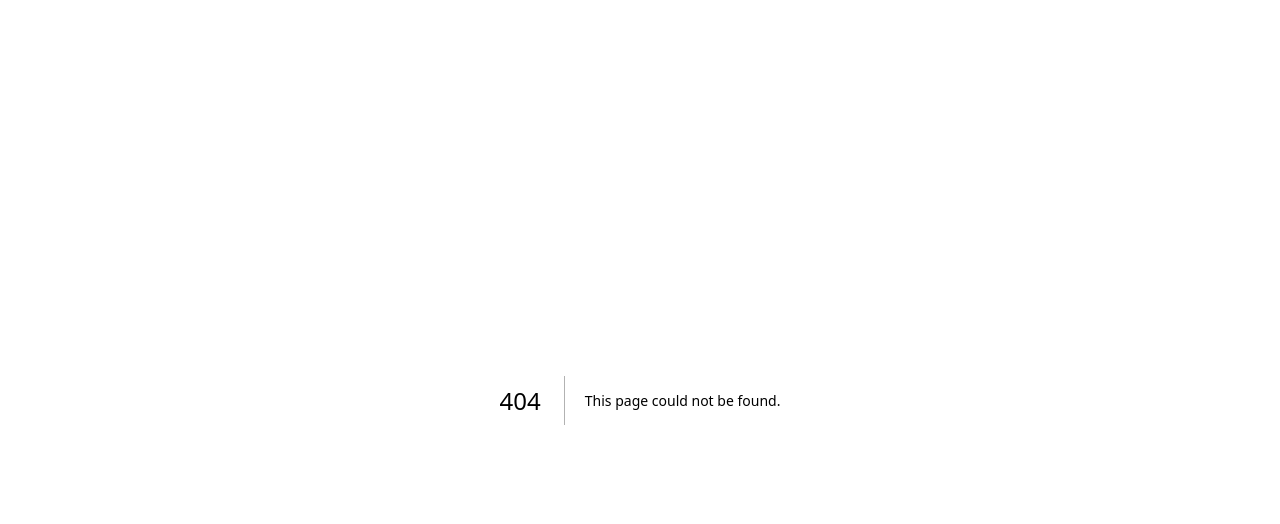
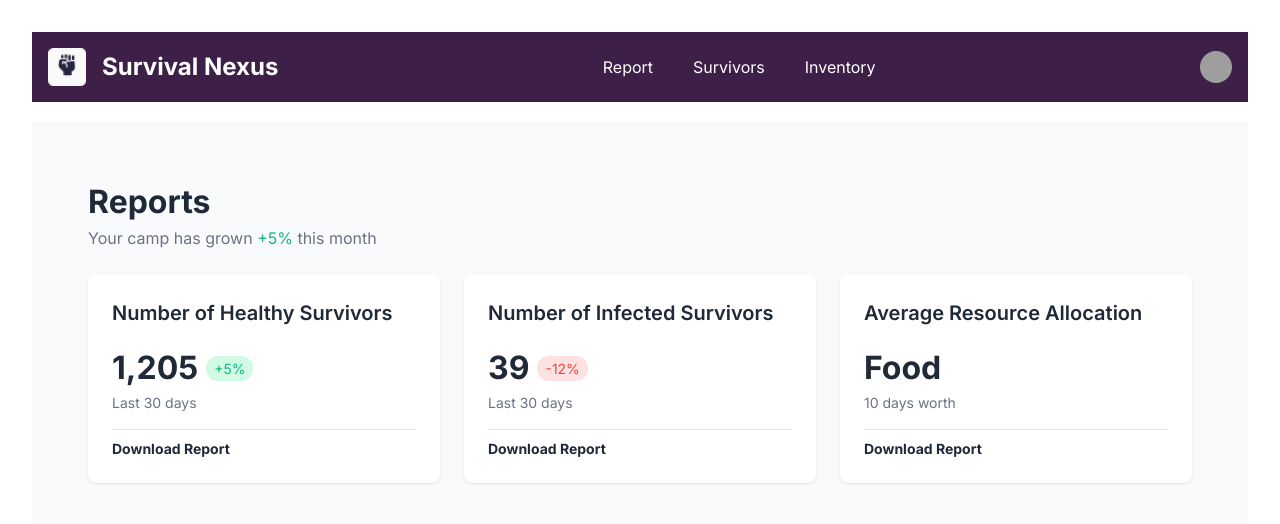
Before and after one commit to diogofonteles/survival-nexus-fr, a Next.js app: page /report in a window 1280 px wide. Before the commit this address had no page. Shown: the top 524 px of the page. Built offline with nearby package versions, Linux system fonts and the light colour scheme; grey boxes are pictures that could not be loaded.

Commit message:
refactor: update component name to report

```diff
--- a/src/app/(pages)/(home)/page.tsx
+++ b/src/app/(pages)/report/page.tsx
@@ -1,10 +1,10 @@
-import './home.css'
+import './report.css'
 
-export default function Home() {
+export default function Report() {
   return (
-    <div className="home-container">
+    <div className="report-container">
       <main className="main-content">
-        <div className="header-home">
+        <div className="header-report">
           <h1>Reports</h1>
           <p>
             Your camp has grown <span>+5%</span> this month
--- a/src/app/(pages)/(home)/home.css
+++ b/src/app/(pages)/report/report.css
@@ -1,4 +1,4 @@
-.home-container {
+.report-container {
     min-height: 100vh;
     padding: 32px;
     background-color: #f8fafc;
@@ -9,11 +9,11 @@
     padding: 24px;
 }
 
-.header-home {
+.header-report {
     margin-bottom: 24px;
 }
 
-.header-home h1 {
+.header-report h1 {
     font-size: 32px;
     /* Aumentar tamanho do texto */
     font-weight: bold;
@@ -21,14 +21,14 @@
     /* gray-900 */
 }
 
-.header-home p {
+.header-report p {
     font-size: 16px;
     /* Aumentar tamanho do texto */
     color: #6B7280;
     /* gray-600 */
 }
 
-.header-home p span {
+.header-report p span {
     color: #10B981;
     /* green-600 */
 }
```
Also changed, not shown: src/app/(pages)/report/loading.tsx (renamed from src/app/(pages)/(home)/loading.tsx).
